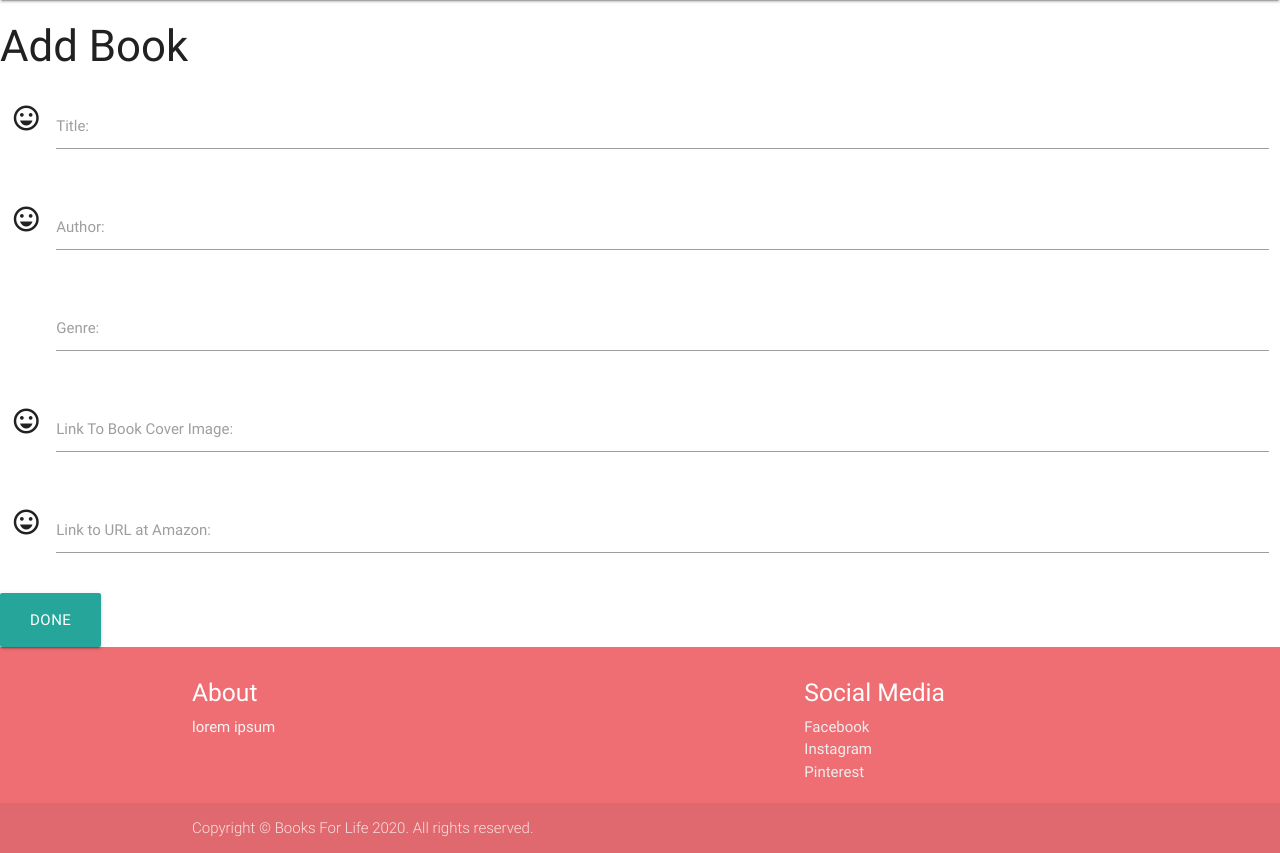
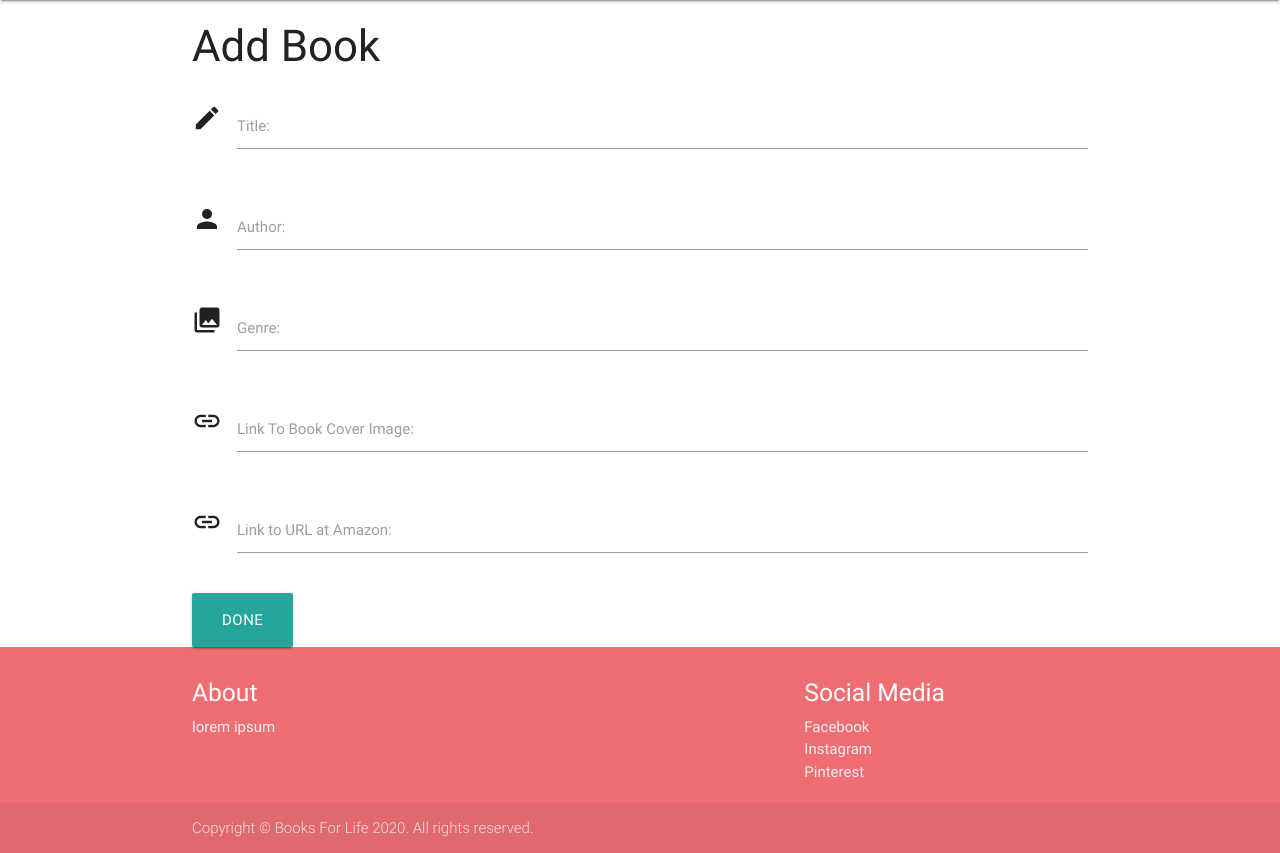
Before and after one commit to Sebastian-Torres-Matrix/books-for-life, a Flask app: page /book in a window 1280 px wide. Shown: the part 64-917 px from the top of the page. Run offline with Flask 2, Linux system fonts and the light colour scheme; some libraries are stand-ins or nearby versions.

Commit message:
form updated in addbook.html

```diff
--- a/app.py
+++ b/app.py
@@ -2,12 +2,12 @@ import os
 from flask import Flask, render_template, flash, redirect, request, url_for, session
 from flask_pymongo import PyMongo
 from bson.objectid import ObjectId
+from werkzeug.security import generate_password_hash, check_password_hash
 """
 from forms import LoginForm, RegistrationForm
 from flask_login import (
     LoginManager, current_user, login_user,
     logout_user, login_required)
-from werkzeug.security import generate_password_hash, check_password_hash
 """
 from os import path
 if os.path.exists("env.py"):
@@ -58,7 +58,7 @@ def users():
 def book():
     return render_template("addbook.html")
 
-@app.route('/book/add')
+@app.route('/add_book')
 def add_book():
     return render_template("bookgallery.html")
 
@@ -81,7 +81,7 @@ def update_task(book_id):
     })
     return redirect(url_for('book'))
 
-@app.route('/book/delete/<book_id>')
+@app.route('/delete_book/<book_id>')
 def delete_book(book_id):
     mongo.db.books.remove({'_id': ObjectId(book_id)})
     flash(('The book has been successfully deleted').format(book_id), 'success')
--- a/static/css/style.css
+++ b/static/css/style.css
@@ -16,7 +16,7 @@ html {
       margin: auto;
   }
 
-  .signup-form {
+  .container {
     border:  border: 2px solid black;
     border-radius: 5px;
   }
--- a/templates/addbook.html
+++ b/templates/addbook.html
@@ -1,24 +1,25 @@
 {% extends 'base.html' %}
 {% block content %}
 
+    <div class="container">
     <div>
-        <h3>Add Book {{book}}</h3>
+        <h3 class="form-heading">Add Book</h3>
     </div>
 
-    <form class="col s12">
+     <form class="col s12" action="{{ url_for('add_book') }}" method="POST">
       <div class="row">
         <div class="input-field col s12">
-        <i class="material-icons prefix">sentiment_very_satisfied</i>
-        <label for="first_name">Title: </label>
-          <input name="username" id="username" type="text" class="validate">
+        <i class="material-icons prefix">create</i>
+        <label for="title">Title: </label>
+          <input name="title" id="title" type="text" class="validate">
 
         </div>
       </div>
 
        <div class="row">
         <div class="input-field col s12">
-        <i class="material-icons prefix">sentiment_very_satisfied</i>
-        <label for="first_name">Author: </label>
+        <i class="material-icons prefix">person</i>
+        <label for="author">Author: </label>
           <input name="author" id="author" type="text" class="validate">
 
         </div>
@@ -26,26 +27,26 @@
 
             <div class="row">
         <div class="input-field col s12">
-        <i class="material-icons prefix">genre</i>
-        <label for="first_name">Genre: </label>
+        <i class="material-icons prefix">collections</i>
+        <label for="genre">Genre: </label>
           <input name="genre" id="genre" type="text" class="validate">
 
         </div>
       </div>
 
             <div class="row">
-        <div class="input-field col s12">
-        <i class="material-icons prefix">sentiment_very_satisfied</i>
-        <label for="first_name">Link To Book Cover Image: </label>
-          <input name="username" id="username" type="text" class="validate">
+        <div class="input-field col s12 ">
+        <i class="material-icons prefix">link</i>
+        <label for="cover_url">Link To Book Cover Image: </label>
+          <input name="cover_url" id="cover_url" type="text" class="validate">
         </div>
       </div>
 
             <div class="row">
         <div class="input-field col s12">
-        <i class="material-icons prefix">sentiment_very_satisfied</i>
-        <label for="first_name">Link to URL at Amazon: </label>
-          <input name="username" id="username" type="text" class="validate">
+        <i class="material-icons prefix">link</i>
+        <label for="amazon_url">Link to URL at Amazon: </label>
+          <input name="amazon_url" id="amazon_url" type="text" class="validate">
         </div>
       </div>
 
@@ -53,5 +54,5 @@
       <button class="btn-large waves-effect waves-light" type="submit" name="action">Done</button>
       </div>
     </form>
-
+</div>
 {% endblock %}
```
Also changed, not shown: templates/bookgallery.html (+5 -5 lines).
